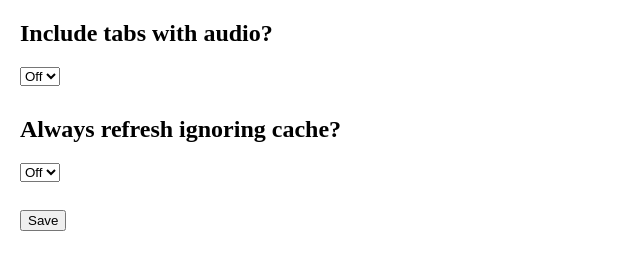
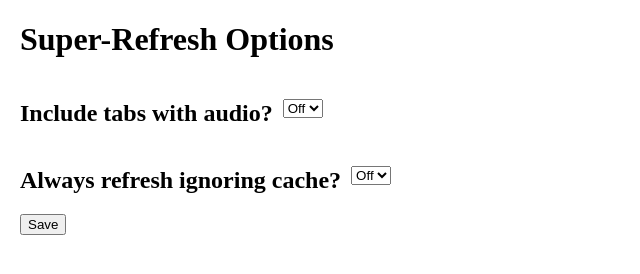
Before and after one commit to karldreher/Super-Refresh, a website with bundled scripts: page src/options.html in a window 1280 px wide. Shown: the whole page, without its empty margins (0-640 px from the left). Built offline with nearby package versions, Linux system fonts and the light colour scheme; some packages are replaced by stand-ins of ours.

Commit message:
fix: a slightly better html page

```diff
--- a/src/options.html
+++ b/src/options.html
@@ -16,25 +16,29 @@
 </head>
 
 <body>
-
+<h1>Super-Refresh Options</h1>
+<div style="display: flex; align-items: center; gap: 10px;">
     <h2>Include tabs with audio?</h2>
 
     <select id="audible">
         <option value="On">On</option>
         <option value="Off">Off</option>
     </select>
+</div>
 
+<div style="display: flex; align-items: center; gap: 10px;">
     <h2>Always refresh ignoring cache?</h2>
     <select id="bypasscache">
         <option value="On">On</option>
         <option value="Off">Off</option>
     </select>
-
-    <br>
-    <br>
-
+</div>
+<div>
     <button id="save">Save</button>
+</div>
+    <!-- Empty div for adding status on save. -->
     <div id="status"></div>
+    <!-- Load the actual javascript which causes the page to function. -->
     <script src="options.js"></script>
 </body>
 
```
